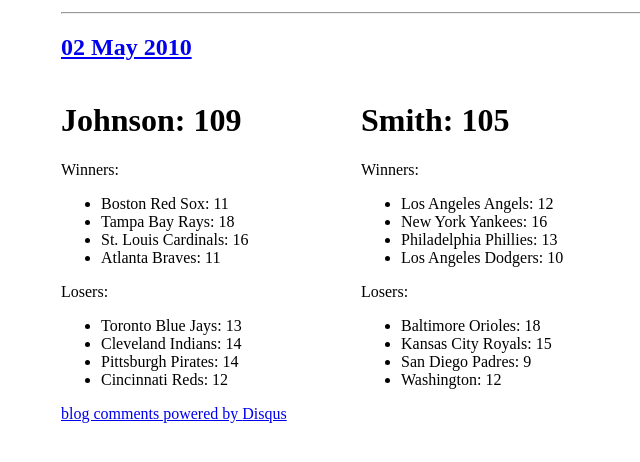
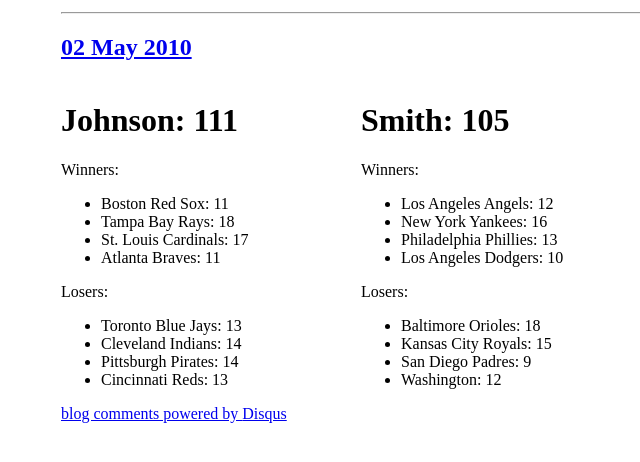
Before and after one commit to travisj/thebet, a Jekyll site: the page built from _posts/2010-05-02-Results.markdown, in a window 1280 px wide. Shown: the part 247-709 px from the top of the page, without its empty margins (279-919 px from the left). Built offline with Jekyll 4.4.1, drawn with Linux system fonts in a browser that asks for light colours; nearby versions of some CDN libraries; Markdown is read by kramdown in place of the engine named in the settings; comment, search, counter and statistics services are not loaded.

Commit message:
adding todays results

```diff
--- a/_json/history.json
+++ b/_json/history.json
@@ -1 +1 @@
-{"2010-04-04":{"johnson":0,"smith":0},"2010-04-05":{"johnson":6,"smith":4},"2010-04-06":{"johnson":7,"smith":6},"2010-04-07":{"johnson":11,"smith":11},"2010-04-08":{"johnson":12,"smith":14},"2010-04-09":{"johnson":15,"smith":19},"2010-04-10":{"johnson":20,"smith":23},"2010-04-11":{"johnson":24,"smith":29},"2010-04-12":{"johnson":28,"smith":32},"2010-04-13":{"johnson":30,"smith":36},"2010-04-14":{"johnson":37,"smith":40},"2010-04-15":{"johnson":40,"smith":43},"2010-04-16":{"johnson":44,"smith":49},"2010-04-17":{"johnson":47,"smith":55},"2010-04-18":{"johnson":53,"smith":59},"2010-04-19":{"johnson":54,"smith":60},"2010-04-20":{"johnson":59,"smith":64},"2010-04-21":{"johnson":65,"smith":69},"2010-04-22":{"johnson":68,"smith":73},"2010-04-23":{"johnson":71,"smith":75},"2010-04-24":{"johnson":77,"smith":82},"2010-04-25":{"johnson":82,"smith":84},"2010-04-26":{"johnson":85,"smith":86},"2010-04-27":{"johnson":91,"smith":88},"2010-04-28":{"johnson":96,"smith":93},"2010-04-29":{"johnson":98,"smith":96},"2010-04-30":{"johnson":100,"smith":97},"2010-05-01":{"johnson":105,"smith":100},"2010-05-02":{"johnson":109,"smith":105}}
+{"2010-04-04":{"johnson":0,"smith":0},"2010-04-05":{"johnson":6,"smith":4},"2010-04-06":{"johnson":7,"smith":6},"2010-04-07":{"johnson":11,"smith":11},"2010-04-08":{"johnson":12,"smith":14},"2010-04-09":{"johnson":15,"smith":19},"2010-04-10":{"johnson":20,"smith":23},"2010-04-11":{"johnson":24,"smith":29},"2010-04-12":{"johnson":28,"smith":32},"2010-04-13":{"johnson":30,"smith":36},"2010-04-14":{"johnson":37,"smith":40},"2010-04-15":{"johnson":40,"smith":43},"2010-04-16":{"johnson":44,"smith":49},"2010-04-17":{"johnson":47,"smith":55},"2010-04-18":{"johnson":53,"smith":59},"2010-04-19":{"johnson":54,"smith":60},"2010-04-20":{"johnson":59,"smith":64},"2010-04-21":{"johnson":65,"smith":69},"2010-04-22":{"johnson":68,"smith":73},"2010-04-23":{"johnson":71,"smith":75},"2010-04-24":{"johnson":77,"smith":82},"2010-04-25":{"johnson":82,"smith":84},"2010-04-26":{"johnson":85,"smith":86},"2010-04-27":{"johnson":91,"smith":88},"2010-04-28":{"johnson":96,"smith":93},"2010-04-29":{"johnson":98,"smith":96},"2010-04-30":{"johnson":100,"smith":97},"2010-05-01":{"johnson":105,"smith":100},"2010-05-02":{"johnson":111,"smith":105}}
--- a/_posts/2010-05-02-Results.markdown
+++ b/_posts/2010-05-02-Results.markdown
@@ -1,14 +1,14 @@
 ---
 layout: post
-johnson: 109
+johnson: 111
 smith: 105
 tor: 13
 cle: 14
 bos: 11
 tam: 18
 pit: 14
-cin: 12
-stl: 16
+cin: 13
+stl: 17
 atl: 11
 bal: 18
 kan: 15
```
